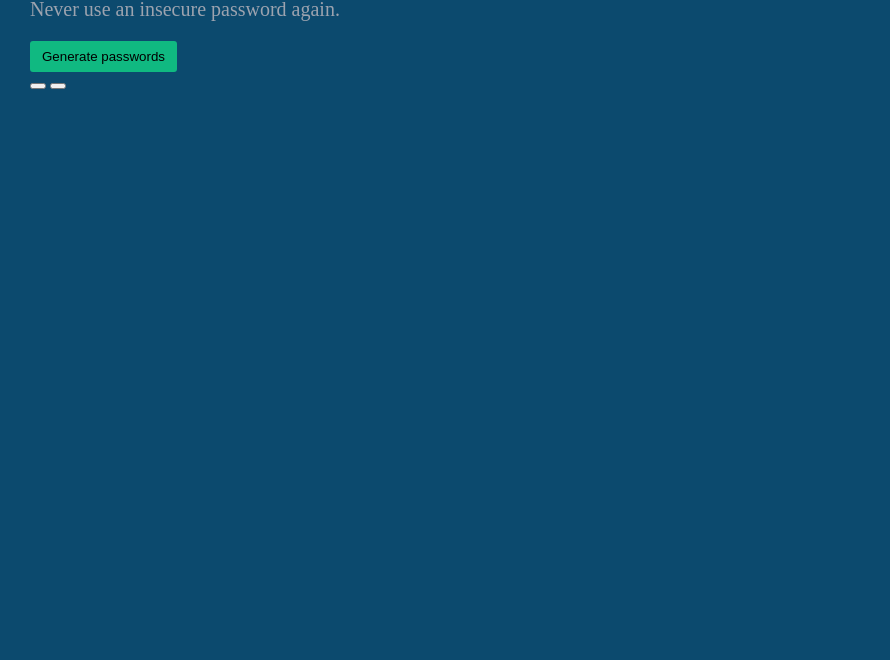
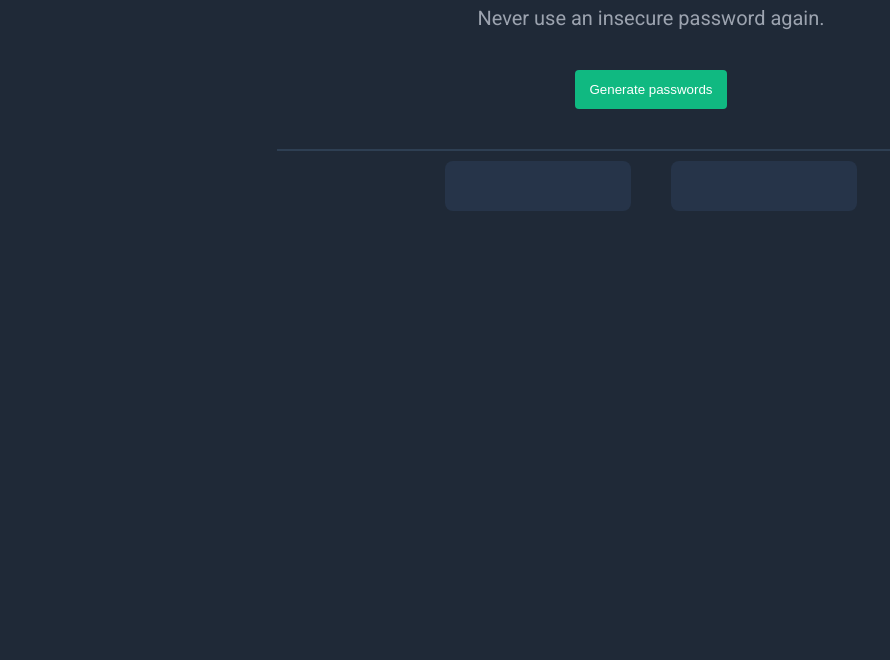
Before and after one commit to kevinengineers/PasswordGenerator, a website: page src/index.html in a window 1280 px wide. Shown: the part 140-800 px from the top of the page, without its empty margins (0-890 px from the left). Drawn offline with Linux system fonts and the light colour scheme.

Commit message:
added the last few elements and styled. setup onclick listener for btn

```diff
--- a/eslint.config.mjs
+++ b/eslint.config.mjs
@@ -1,11 +1,9 @@
 import js from "@eslint/js";
 import globals from "globals";
-import markdown from "@eslint/markdown";
 import css from "@eslint/css";
 import { defineConfig } from "eslint/config";
 
 export default defineConfig([
   { files: ["**/*.{js,mjs,cjs}"], plugins: { js }, extends: ["js/recommended"], languageOptions: { globals: globals.browser } },
-  { files: ["**/*.md"], plugins: { markdown }, language: "markdown/commonmark", extends: ["markdown/recommended"] },
   { files: ["**/*.css"], plugins: { css }, language: "css/css", extends: ["css/recommended"] },
 ]);
--- a/src/css/styles.css
+++ b/src/css/styles.css
@@ -1,17 +1,19 @@
 body {
-  background-color: #0c4a6e;
+  background-color: #1F2937;
   margin-left: 30px;
+  font-family: "Roboto", Arial, Helvetica, sans-serif;
+  text-align: center;
 }
 
 #title-container {
   display: flex;
-  align-items: start;
+  align-items: center;
   flex-direction: column;
   margin: 50px 0 10px 0px;
 }
 
 #title-container h1 {
-  margin: -2px 0 -4px 0px;
+  margin: -1px 0 -2px 0px;
   font-size: 35px;
 }
 
@@ -31,6 +33,29 @@ p {
 #gen-pw-btn {
   border: none;
   background-color: #10B981;
-  padding: 8px 12px;
-  border-radius: 3px;
+  color: #fff;
+  padding: 12px 15px;
+  border-radius: 4px;
+  margin: 20px 0 30px 0;
 }
+
+#divider {
+  display: block;
+  border: 1px solid #2e3f53;
+  margin: 10px auto;
+  width: 60%;
+}
+
+.password-container {
+  display: flex;
+  flex-direction: row;
+  justify-content: center;
+}
+.pw-btn {
+  width: 15%;
+  height: 50px;
+  border-radius: 8px;
+  background-color: #263449;
+  border: none;
+  margin: 0 20px;
+}
--- a/src/index.html
+++ b/src/index.html
@@ -1,10 +1,15 @@
 <!doctype html>
 <html lang="en">
+
 <head>
   <meta charset="UTF-8" />
   <meta name="viewport" content="width=device-width, initial-scale=1" />
   <title></title>
   <link href="css/styles.css" rel="stylesheet" />
+  <link rel="preconnect" href="https://fonts.googleapis.com" />
+  <link rel="preconnect" href="https://fonts.gstatic.com" crossorigin />
+  <link href="https://fonts.googleapis.com/css2?family=Roboto:ital,wght@0,100..900;1,100..900&display=swap"
+    rel="stylesheet" />
 </head>
 
 <body>
@@ -17,10 +22,11 @@
     <button type="button" id="gen-pw-btn">Generate passwords</button>
     <span id="divider"></span>
     <div class="password-container">
-        <button type="button" id="left-pw-btn"></button>
-        <button type="button" id="right-pw-btn"></button>
+      <button type="button" id="left-pw-btn" class="pw-btn"></button>
+      <button type="button" id="right-pw-btn" class="pw-btn"></button>
     </div>
   </div>
   <script src="./index.js"></script>
 </body>
+
 </html>
--- a/src/index.js
+++ b/src/index.js
@@ -1,5 +1,10 @@
-function hello() {
-  console.log('hello world')
+const genPasswordBtn = document.getElementById('gen-pw-btn')
+
+function initialize() {
+  genPasswordBtn.addEventListener('click', function () {
+    console.log('button clicked')
+    alert('clicked!')
+  })
 }
 
-hello()
+initialize()
```
Also changed, not shown: 1 other file. Lines whose indentation alone changed are shown as unchanged.
